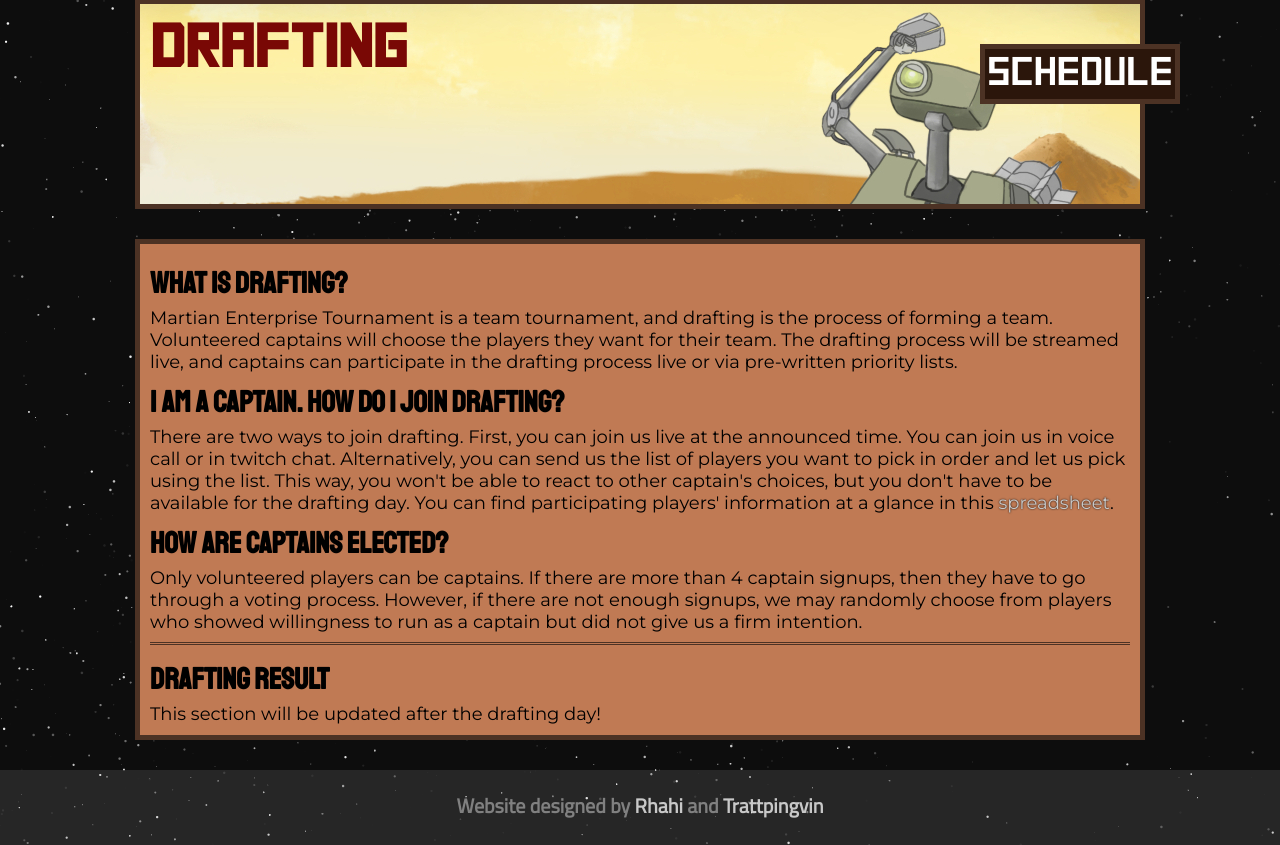
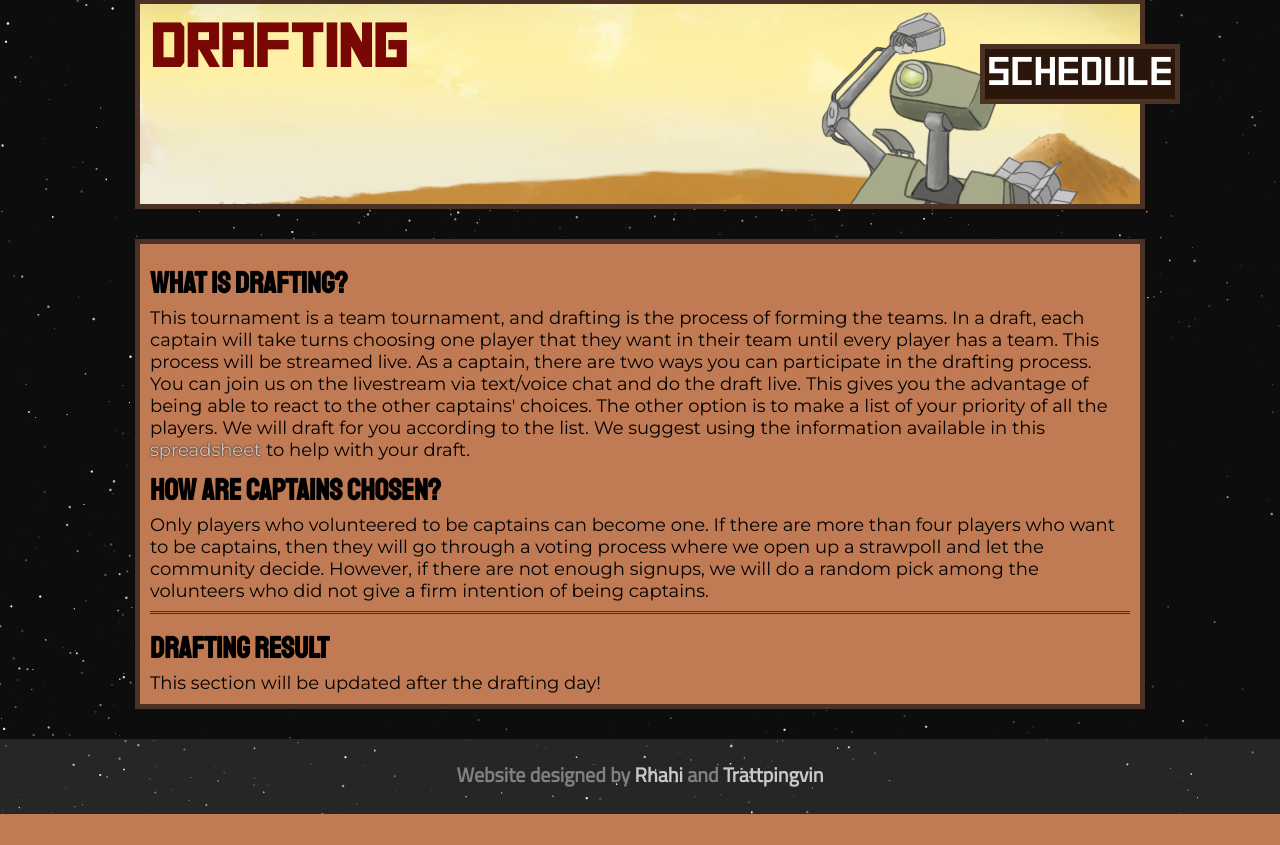
Before and after one commit to Trattpingvin/dawn, a Django app: template templates/schedule/drafting.html in a window 1280 px wide. Shown: the part 106-951 px from the top of the page. After the commit the page ends 920 px from the top, so only its background shows below. Run offline with Django 3.2, Linux system fonts and the light colour scheme; the template is opened without the code that fills it, so the values that code supplies are empty.

Commit message:
confirm drafting time

```diff
--- a/templates/schedule/day3.html
+++ b/templates/schedule/day3.html
@@ -31,8 +31,8 @@
                 Some black market items are not as broadly useful as others, and therefore often forgotten. Magnetic Storm is one of them.
                 We wanted to encourage players to explore usage of one exciting black market item: Magnetic Storm.
                 As there is no other good in-game metric provided regarding it, we had to choose 'the number of magnetic storms used', which doesn't necessarily reflect the effectiveness of the play.
-                We're afraid that this might encourage players to simply use it up for sake of using it, not to find good plays out of it.
-                Nevertheless, we decided to keep this award in hope of sheding some lights on easy-to-forget or underutilized black market items like Magnetic Storms, MULEs, and Core Samples.
+                We're afraid that this might encourage players to simply use it up for the sake of using it, not to find good plays out of it.
+                Nevertheless, we decided to keep this award in hope of shedding some light on easy-to-forget or underutilized black market items like Magnetic Storms, MULEs, and Core Samples.
                 Always take a look at what's in stock at the black market and use them accordingly!
             </p3>
         </article>
--- a/templates/schedule/drafting.html
+++ b/templates/schedule/drafting.html
@@ -12,20 +12,18 @@
     <div class="inner article">
         <article>
             <h3>What is drafting?</h3>
-            Martian Enterprise Tournament is a team tournament, and drafting is the process of forming a team.
-            Volunteered captains will choose the players they want for their team.
-            The drafting process will be streamed live, and captains can participate in the drafting process live or via pre-written priority lists.
+            This tournament is a team tournament, and drafting is the process of forming the teams.
+            In a draft, each captain will take turns choosing one player that they want in their team until every player has a team.
+            This process will be streamed live. As a captain, there are two ways you can participate in the drafting process.
+            You can join us on the livestream via text/voice chat and do the draft live.
+            This gives you the advantage of being able to react to the other captains' choices.
+            The other option is to make a list of your priority of all the players. We will draft for you according to the list.
+            We suggest using the information available in this <a href="https://docs.google.com/spreadsheets/d/1OeNn012pWXMDYSfHO91g8whs3aFgAqv3zKo8LSs9TSg">spreadsheet</a> to help with your draft.
 
-            <h3>I am a captain. How do I join drafting?</h3>
-            There are two ways to join drafting. First, you can join us live at the announced time.
-            You can join us in voice call or in twitch chat.
-            Alternatively, you can send us the list of players you want to pick in order and let us pick using the list.
-            This way, you won't be able to react to other captain's choices, but you don't have to be available for the drafting day.
-            You can find participating players' information at a glance in this <a href="https://docs.google.com/spreadsheets/d/1OeNn012pWXMDYSfHO91g8whs3aFgAqv3zKo8LSs9TSg">spreadsheet</a>.
-
-            <h3>How are captains elected?</h3>
-            Only volunteered players can be captains. If there are more than 4 captain signups, then they have to go through a voting process.
-            However, if there are not enough signups, we may randomly choose from players who showed willingness to run as a captain but did not give us a firm intention.
+            <h3>How are captains chosen?</h3>
+            Only players who volunteered to be captains can become one.
+            If there are more than four players who want to be captains, then they will go through a voting process where we open up a strawpoll and let the community decide.
+            However, if there are not enough signups, we will do a random pick among the volunteers who did not give a firm intention of being captains.
 
             <hr>
             <h3>Drafting result</h3>
--- a/templates/schedule/schedule.html
+++ b/templates/schedule/schedule.html
@@ -21,7 +21,7 @@
 
                         <span class="day-date">Jan 19</span>
                         <span class="name">Drafting</span>
-                        <span class="day-time">(may change)</span>
+                        <span class="day-time">GMT 20 / CET 21 / EST 15</span>
 
                         <span class="matches">
 
--- a/templates/schedule/workshop.html
+++ b/templates/schedule/workshop.html
@@ -11,10 +11,10 @@
     </div>
     <div class="inner article">
         <article>
-            <h3>Welcome to Workshop!</h3>
-            In the previous team tournament, Asteroid Belt Tournament 2, some teams had difficulty getting memebers together for practice games.
+            <h3>Welcome to the Workshop!</h3>
+            In the previous team tournament, Asteroid Belt Tournament 2, some teams had difficulty getting members together for practice games.
             We hope that this workshop event will provide the room for players who want to practice and get feedback on their games.
-            Workshop sessions are open for anyone, whether they joined the tournament or not. You can play, get feedbacks, and observe games.
+            Workshop sessions are open for anyone, whether they joined the tournament or not. You can play, get feedback, and observe games.
             Also, all workshop sessions will be streamed on <a href="https://twitch.tv/rhahi">Twitch</a>, so you can participate via chat as well.
 
             <h3>How to Join?</h3>
```
Also changed, not shown: static/css/article.css (+16 -13 lines).
